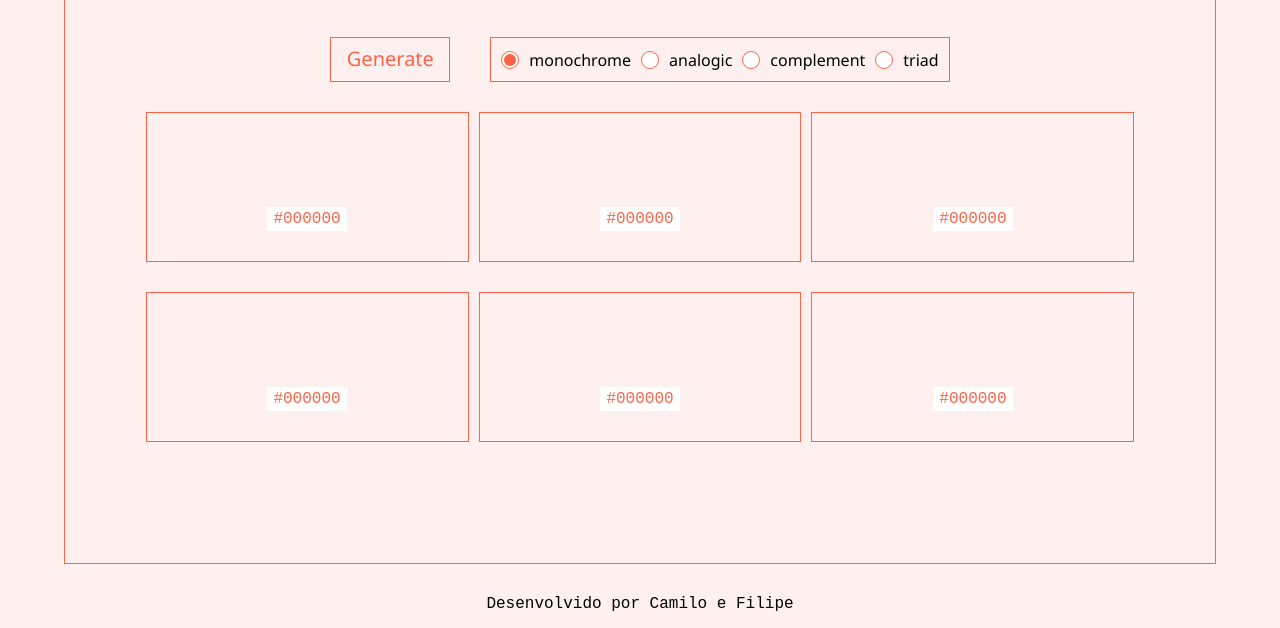
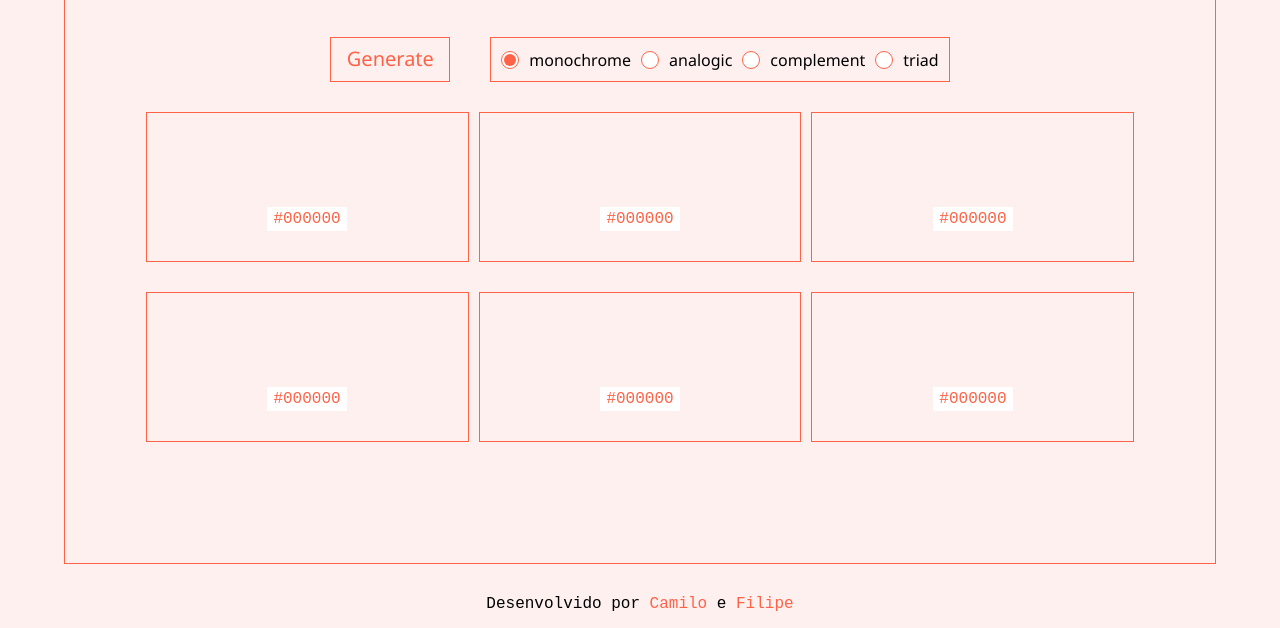
Before and after one commit to Allyhere/color-scheme-generator, a plain HTML site: page index.html in a window 1280 px wide. Shown: the part 172-800 px from the top of the page. Drawn offline with Linux system fonts and the light colour scheme.

Commit message:
adcionar link dos repositorios

```diff
--- a/index.html
+++ b/index.html
@@ -42,7 +42,7 @@
       </ul>
     </main>
     <footer>
-      <p>Desenvolvido por Camilo e Filipe</p>
+      <p>Desenvolvido por <a href="https://github.com/Allyhere" target="_blank">Camilo</a> e <a href="https://github.com/filipesouzadev" target="_blank">Filipe</a></p>
     </footer>
   </body>
 </html>
--- a/main.css
+++ b/main.css
@@ -250,6 +250,10 @@ footer p{
     font-size: 1em;
 }
 
+footer a{
+    color: var(--secondary);
+}
+
 @media (max-width: 1086px){
     form{
         margin-top: 15px;
```
